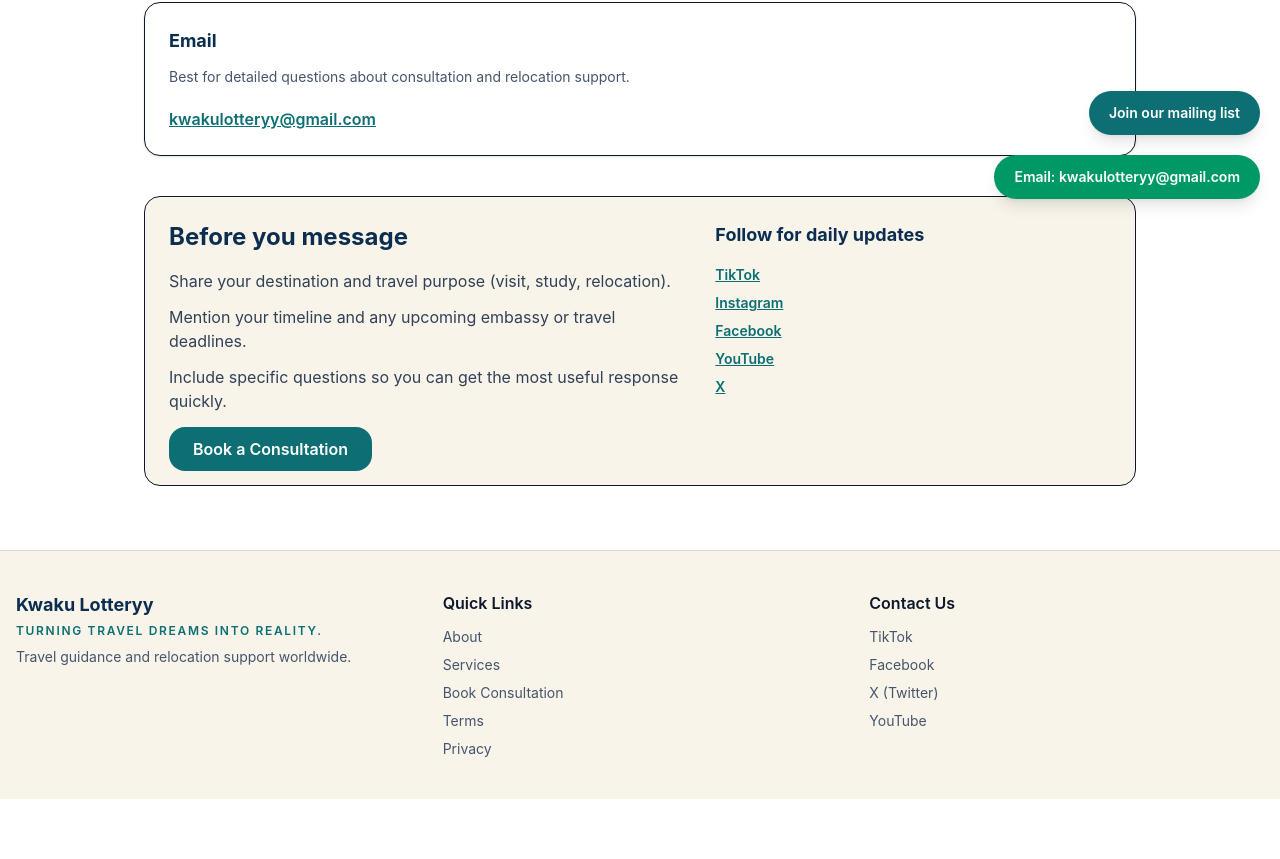
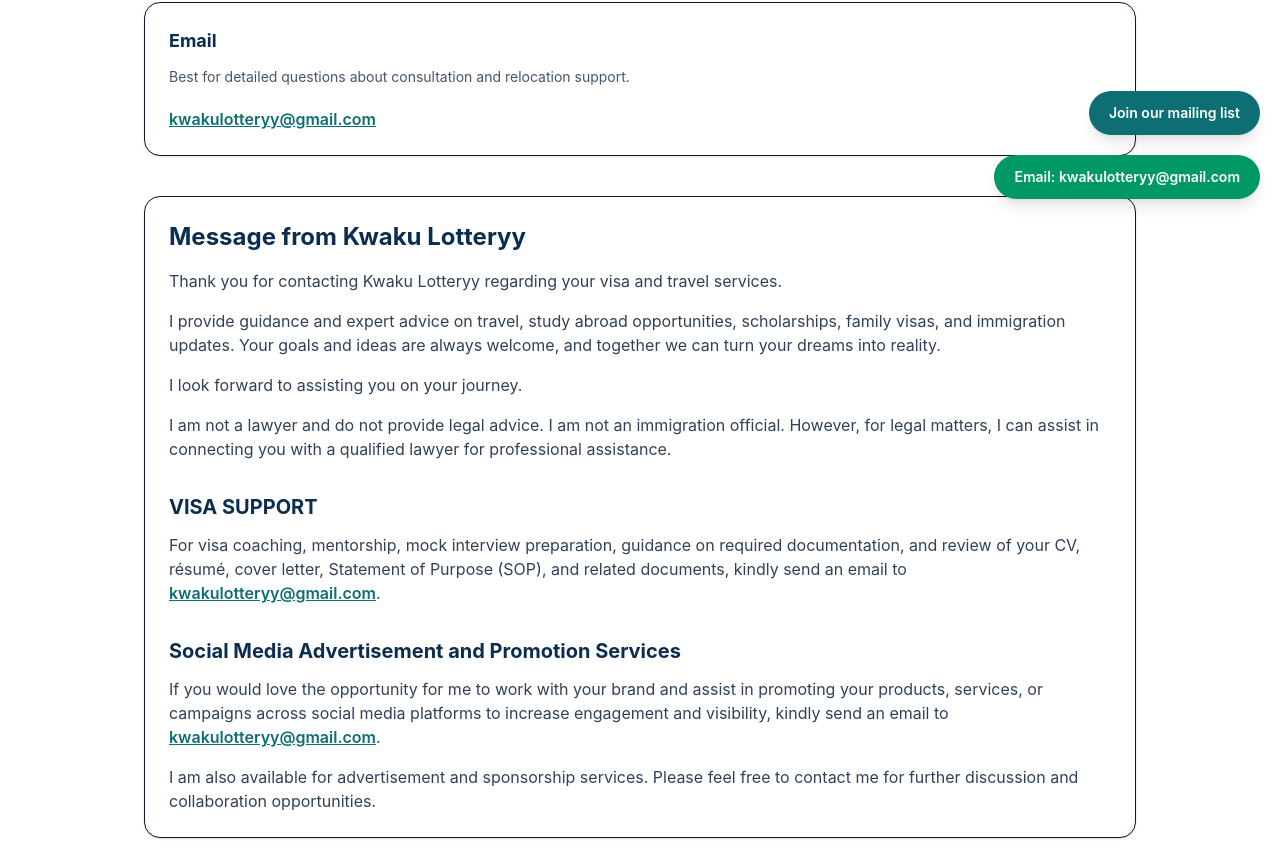
Before and after one commit to learngermanghana/kwakuasamoah, a Next.js app: page /contact in a window 1280 px wide. Shown: the part 521-1380 px from the top of the page. Before the commit the page ends 1320 px from the top, so only its background shows below. Built offline with nearby package versions, Linux system fonts and the light colour scheme.

Commit message:
Update contact page with visa support and promo messaging

```diff
--- a/src/app/contact/page.tsx
+++ b/src/app/contact/page.tsx
@@ -59,6 +59,50 @@ export default function ContactPage() {
           ))}
         </div>
 
+        <div className="mt-10 rounded-2xl border bg-white p-6 shadow-sm">
+          <h2 className="text-2xl font-bold text-[#0b2d4f]">Message from Kwaku Lotteryy</h2>
+          <div className="mt-4 space-y-4 text-slate-700">
+            <p>
+              Thank you for contacting Kwaku Lotteryy regarding your visa and travel services.
+            </p>
+            <p>
+              I provide guidance and expert advice on travel, study abroad opportunities, scholarships, family visas, and immigration updates.
+              Your goals and ideas are always welcome, and together we can turn your dreams into reality.
+            </p>
+            <p>I look forward to assisting you on your journey.</p>
+            <p>
+              I am not a lawyer and do not provide legal advice. I am not an immigration official. However, for legal matters, I can
+              assist in connecting you with a qualified lawyer for professional assistance.
+            </p>
+          </div>
+
+          <h3 className="mt-8 text-xl font-bold text-[#0b2d4f]">VISA SUPPORT</h3>
+          <p className="mt-3 text-slate-700">
+            For visa coaching, mentorship, mock interview preparation, guidance on required documentation, and review of your CV,
+            résumé, cover letter, Statement of Purpose (SOP), and related documents, kindly send an email to{" "}
+            <a className="font-semibold text-[#0d6f73] underline" href={`mailto:${siteConfig.email}`}>
+              {siteConfig.email}
+            </a>
+            .
+          </p>
+
+          <h3 className="mt-8 text-xl font-bold text-[#0b2d4f]">Social Media Advertisement and Promotion Services</h3>
+          <div className="mt-3 space-y-4 text-slate-700">
+            <p>
+              If you would love the opportunity for me to work with your brand and assist in promoting your products, services, or
+              campaigns across social media platforms to increase engagement and visibility, kindly send an email to{" "}
+              <a className="font-semibold text-[#0d6f73] underline" href={`mailto:${siteConfig.email}`}>
+                {siteConfig.email}
+              </a>
+              .
+            </p>
+            <p>
+              I am also available for advertisement and sponsorship services. Please feel free to contact me for further discussion and
+              collaboration opportunities.
+            </p>
+          </div>
+        </div>
+
         <div className="mt-10 grid gap-8 rounded-2xl border bg-[#f8f4ea] p-6 md:grid-cols-[1.3fr_1fr]">
           <div>
             <h2 className="text-2xl font-bold text-[#0b2d4f]">Before you message</h2>
```
